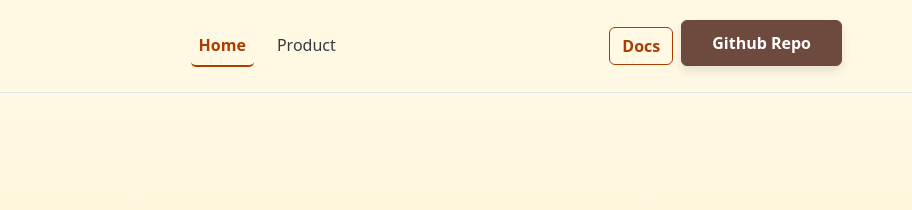
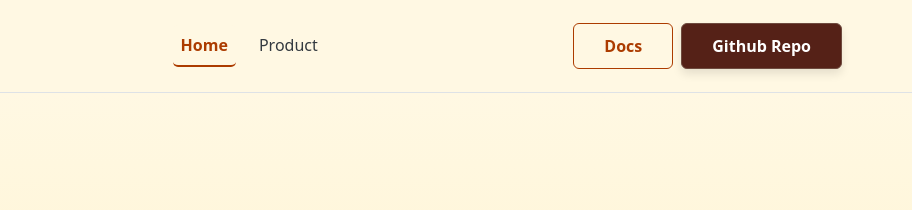
Before and after one commit to cn01-trum-mobile/.github, a plain HTML site: page index.html in a window 1280 px wide. In both pictures the pointer is over the link "Github Repo". Shown: the top 210 px of the page, 368-1280 px from the left. Drawn offline with nearby package versions, Linux system fonts and the light colour scheme.

Commit message:
more synchronize btn

```diff
--- a/index.css
+++ b/index.css
@@ -65,6 +65,7 @@ body {
   border-color: var(--et-red-color) !important;
   color: var(--et-red-color) !important;
   font-weight: bold;
+  padding: 10px 30px;
 }
 
 .et-btn-secondary2:hover {
@@ -117,12 +118,10 @@ body {
 }
 
 .et-btn-primary:hover {
-  /* Nâng card nhẹ lên khi di chuột */
-  transform: translateY(-3px);
   /* Tăng cường đổ bóng */
   box-shadow: 0 5px 10px rgba(0, 0, 0, 0.1);
   /* Có thể làm sáng nhẹ nền card */
-  background-color: #552117;
+  background-color: #552117 !important;
   /* Màu đậm hơn một chút */
 }
 
--- a/product.css
+++ b/product.css
@@ -64,6 +64,7 @@ body {
   border-color: var(--et-red-color) !important;
   color: var(--et-red-color) !important;
   font-weight: bold;
+  padding: 10px 30px;
 }
 
 .et-btn-secondary2:hover {
@@ -116,12 +117,10 @@ body {
 }
 
 .et-btn-primary:hover {
-  /* Nâng card nhẹ lên khi di chuột */
-  transform: translateY(-3px);
   /* Tăng cường đổ bóng */
   box-shadow: 0 5px 10px rgba(0, 0, 0, 0.1);
   /* Có thể làm sáng nhẹ nền card */
-  background-color: #552117;
+  background-color: #552117 !important;
   /* Màu đậm hơn một chút */
 }
 
```
